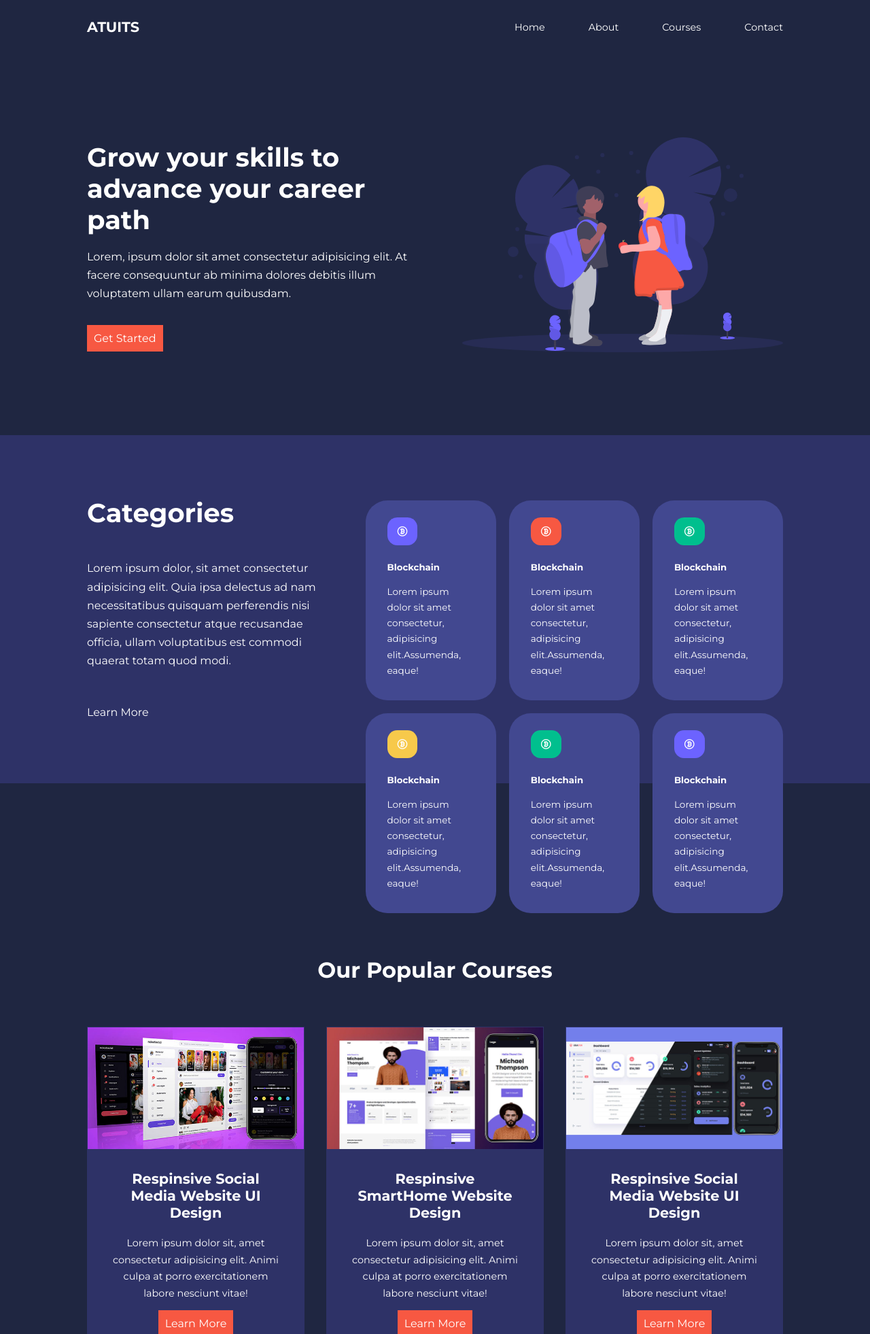
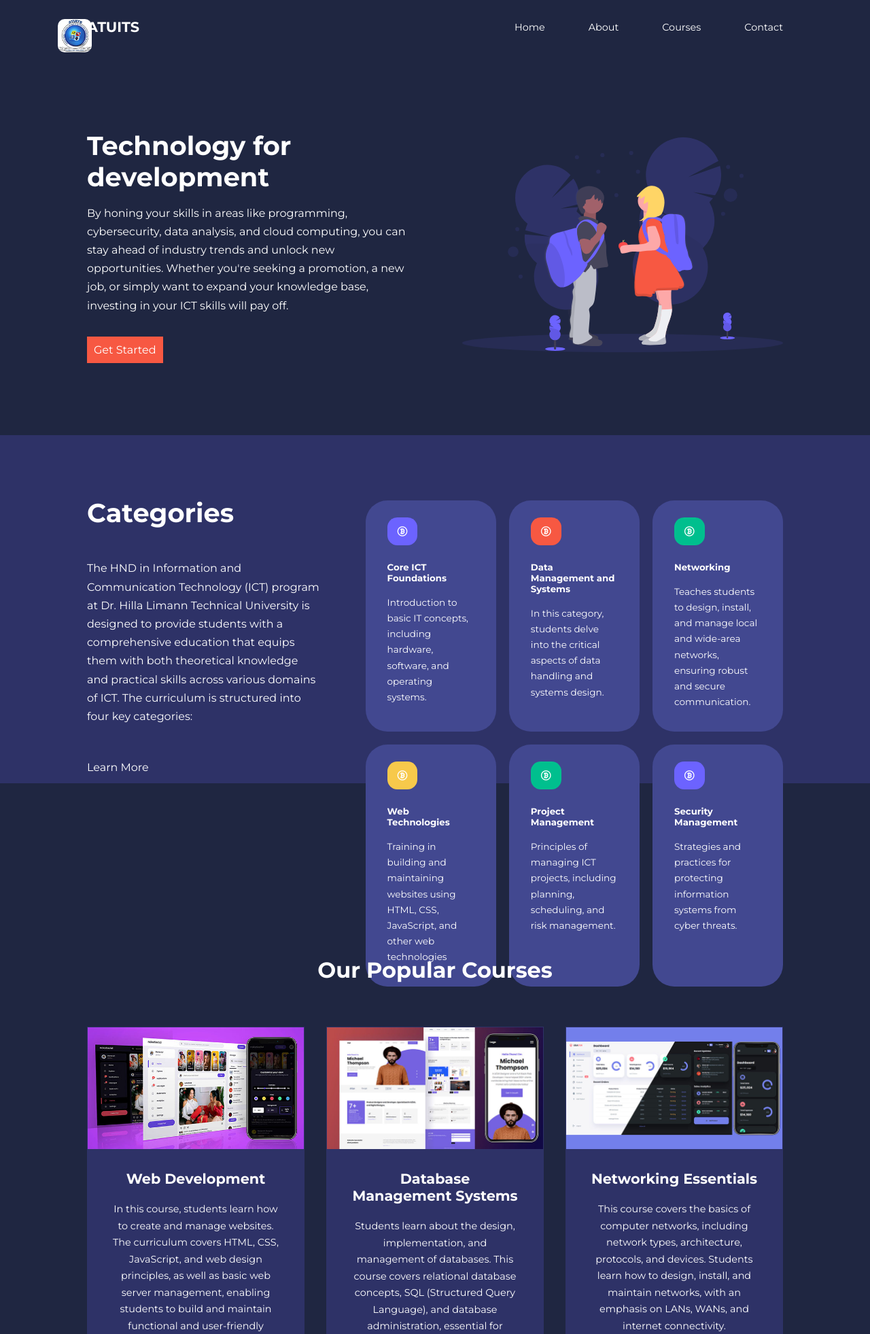
Before and after one commit to abdbashit/atuitsweb, a PHP site: page / in a window 1280 px wide. Shown: the top 1962 px of the page at 68% size. Run offline with PHP 8.4, Linux system fonts and the light colour scheme.

Commit message:
modified

```diff
--- a/css/style.css
+++ b/css/style.css
@@ -106,6 +106,14 @@ btn {
 }
 
 /* ====== NAVBAR ====== */
+.logo{
+  position: fixed;
+  height: auto;
+  left: 85px;
+  width: 50px;
+  border-radius: 20%;
+
+}
 nav {
   background: transparent;
   width: 100vw;
--- a/index.html
+++ b/index.html
@@ -1,5 +1,6 @@
 <!DOCTYPE html>
 <html lang="en">
+  <link rel="shortcut icon" href="images/atuitslogo.png" type="image/x-icon" />
   <head>
     <meta charset="UTF-8" />
     <meta name="viewport" content="width=device-width, initial-scale=1.0" />
@@ -31,7 +32,15 @@
   <body>
     <nav>
       <div class="container nav__container">
-        <a href="index.html"><h4>ATUITS</h4></a>
+        <a href="index.html">
+          <img
+            src="images/atuits_new_logo.PNG"
+            class="logo"
+            alt="atuits_logo"
+          />
+          <h4>ATUITS</h4></a
+        >
+
         <ul class="nav__menu">
           <li><a href="index.html">Home</a></li>
           <li><a href="about.html">About</a></li>
@@ -47,11 +56,13 @@
     <header>
       <div class="container header__container">
         <div class="header__left">
-          <h1>Grow your skills to advance your career path</h1>
+          <h1>Technology for development</h1>
           <p>
-            Lorem, ipsum dolor sit amet consectetur adipisicing elit. At facere
-            consequuntur ab minima dolores debitis illum voluptatem ullam earum
-            quibusdam.
+            By honing your skills in areas like programming, cybersecurity, data
+            analysis, and cloud computing, you can stay ahead of industry trends
+            and unlock new opportunities. Whether you're seeking a promotion, a
+            new job, or simply want to expand your knowledge base, investing in
+            your ICT skills will pay off.
           </p>
           <a href="courses.html" class="btn btn-primary"> Get Started </a>
         </div>
@@ -70,10 +81,11 @@
         <div class="categories__left">
           <h1>Categories</h1>
           <p>
-            Lorem ipsum dolor, sit amet consectetur adipisicing elit. Quia ipsa
-            delectus ad nam necessitatibus quisquam perferendis nisi sapiente
-            consectetur atque recusandae officia, ullam voluptatibus est commodi
-            quaerat totam quod modi.
+            The HND in Information and Communication Technology (ICT) program at
+            Dr. Hilla Limann Technical University is designed to provide
+            students with a comprehensive education that equips them with both
+            theoretical knowledge and practical skills across various domains of
+            ICT. The curriculum is structured into four key categories:
           </p>
           <a href="#" class="btn">Learn More</a>
         </div>
@@ -83,10 +95,10 @@
             <span class="category__icon"
               ><i class="uil uil-bitcoin-circle"></i
             ></span>
-            <h5>Blockchain</h5>
+            <h5>Core ICT Foundations</h5>
             <p>
-              Lorem ipsum dolor sit amet consectetur, adipisicing
-              elit.Assumenda, eaque!
+              Introduction to basic IT concepts, including hardware, software,
+              and operating systems.
             </p>
           </article>
 
@@ -94,10 +106,10 @@
             <span class="category__icon"
               ><i class="uil uil-bitcoin-circle"></i
             ></span>
-            <h5>Blockchain</h5>
+            <h5>Data Management and Systems</h5>
             <p>
-              Lorem ipsum dolor sit amet consectetur, adipisicing
-              elit.Assumenda, eaque!
+              In this category, students delve into the critical aspects of data
+              handling and systems design.
             </p>
           </article>
 
@@ -105,10 +117,10 @@
             <span class="category__icon"
               ><i class="uil uil-bitcoin-circle"></i
             ></span>
-            <h5>Blockchain</h5>
+            <h5>Networking</h5>
             <p>
-              Lorem ipsum dolor sit amet consectetur, adipisicing
-              elit.Assumenda, eaque!
+              Teaches students to design, install, and manage local and
+              wide-area networks, ensuring robust and secure communication.
             </p>
           </article>
 
@@ -116,10 +128,10 @@
             <span class="category__icon"
               ><i class="uil uil-bitcoin-circle"></i
             ></span>
-            <h5>Blockchain</h5>
+            <h5>Web Technologies</h5>
             <p>
-              Lorem ipsum dolor sit amet consectetur, adipisicing
-              elit.Assumenda, eaque!
+              Training in building and maintaining websites using HTML, CSS,
+              JavaScript, and other web technologies
             </p>
           </article>
 
@@ -127,10 +139,10 @@
             <span class="category__icon"
               ><i class="uil uil-bitcoin-circle"></i
             ></span>
-            <h5>Blockchain</h5>
+            <h5>Project Management</h5>
             <p>
-              Lorem ipsum dolor sit amet consectetur, adipisicing
-              elit.Assumenda, eaque!
+              Principles of managing ICT projects, including planning,
+              scheduling, and risk management.
             </p>
           </article>
 
@@ -138,10 +150,10 @@
             <span class="category__icon"
               ><i class="uil uil-bitcoin-circle"></i
             ></span>
-            <h5>Blockchain</h5>
+            <h5>Security Management</h5>
             <p>
-              Lorem ipsum dolor sit amet consectetur, adipisicing
-              elit.Assumenda, eaque!
+              Strategies and practices for protecting information systems from
+              cyber threats.
             </p>
           </article>
         </div>
@@ -157,10 +169,13 @@
             <img src="./images/course1.jpg" alt="" />
           </div>
           <div class="course__info">
-            <h4>Respinsive Social Media Website UI Design</h4>
+            <h4>Web Development</h4>
             <p>
-              Lorem ipsum dolor sit, amet consectetur adipisicing elit. Animi
-              culpa at porro exercitationem labore nesciunt vitae!
+              In this course, students learn how to create and manage websites.
+              The curriculum covers HTML, CSS, JavaScript, and web design
+              principles, as well as basic web server management, enabling
+              students to build and maintain functional and user-friendly
+              websites.
             </p>
             <a href="courses.html" class="btn btn-primary">Learn More</a>
           </div>
@@ -171,10 +186,12 @@
             <img src="./images/course2.jpg" alt="" />
           </div>
           <div class="course__info">
-            <h4>Respinsive SmartHome Website Design</h4>
+            <h4>Database Management Systems</h4>
             <p>
-              Lorem ipsum dolor sit, amet consectetur adipisicing elit. Animi
-              culpa at porro exercitationem labore nesciunt vitae!
+              Students learn about the design, implementation, and management of
+              databases. This course covers relational database concepts, SQL
+              (Structured Query Language), and database administration,
+              essential for managing data in ICT environments.
             </p>
             <a href="courses.html" class="btn btn-primary">Learn More</a>
           </div>
@@ -185,10 +202,12 @@
             <img src="./images/course3.jpg" alt="" />
           </div>
           <div class="course__info">
-            <h4>Respinsive Social Media Website UI Design</h4>
+            <h4>Networking Essentials</h4>
             <p>
-              Lorem ipsum dolor sit, amet consectetur adipisicing elit. Animi
-              culpa at porro exercitationem labore nesciunt vitae!
+              This course covers the basics of computer networks, including
+              network types, architecture, protocols, and devices. Students
+              learn how to design, install, and maintain networks, with an
+              emphasis on LANs, WANs, and internet connectivity.
             </p>
             <a href="courses.html" class="btn btn-primary">Learn More</a>
           </div>
@@ -197,6 +216,37 @@
         <article class="course">
           <div class="course__image">
             <img src="./images/course4.jpg" alt="" />
+            <div class="course__info"></div>
+            <h4>Computer Programming (e.g., Python, Java)</h4>
+            <p>
+              This course focuses on teaching programming languages such as
+              Python or Java. Students learn how to write, test, and debug code,
+              develop algorithms, and create simple software applications,
+              forming the basis for software development skills.
+            </p>
+            <a href="courses.html" class="btn btn-primary">Learn More</a>
+          </div>
+        </article>
+
+        <article class="course">
+          <div class="course__image">
+            <img src="./images/course5.jpg" alt="" />
+            <div class="course__info"></div>
+            <h4>Systems Analysis and Design</h4>
+            <p>
+              This course focuses on the methodologies and tools used in
+              analyzing and designing information systems. Students learn how to
+              gather requirements, model system processes, and design system
+              architectures, preparing them for roles in system development and
+              project management.
+            </p>
+            <a href="courses.html" class="btn btn-primary">Learn More</a>
+          </div>
+        </article>
+
+        <article class="course">
+          <div class="course__image">
+            <img src="./images/course6.jpg" alt="" />
             <div class="course__info"></div>
             <h4>Respinsive Social Media Website UI Design</h4>
             <p>
@@ -216,120 +266,137 @@
         <article class="faq">
           <div class="faq__icon"><i class="uil uil-plus"></i></div>
           <div class="question__answer">
-            <h4>How do I the right course for me</h4>
+            <h4>
+              What programming languages will I learn in the HND ICT program?
+            </h4>
             <p>
-              Lorem ipsum dolor sit amet consectetur, adipisicing elit. Vero
-              fugiat qui deleniti accusantium laboriosam dolores accusamus sed,
-              sapiente dignissimos veritatis facilis omnis maiores nesciunt
-              dicta repellat facere possimus est laborum!
+              You will primarily learn programming languages such as Python and
+              Java, which are essential for software development and
+              problem-solving
             </p>
           </div>
         </article>
         <article class="faq">
           <div class="faq__icon"><i class="uil uil-plus"></i></div>
           <div class="question__answer">
-            <h4>How do I the right course for me</h4>
+            <h4>
+              How important is understanding the fundamentals of IT in the
+              program?
+            </h4>
             <p>
-              Lorem ipsum dolor sit amet consectetur, adipisicing elit. Vero
-              fugiat qui deleniti accusantium laboriosam dolores accusamus sed,
-              sapiente dignissimos veritatis facilis omnis maiores nesciunt
-              dicta repellat facere possimus est laborum!
+              Understanding the fundamentals of IT is crucial as it provides the
+              basic knowledge of how computer systems work, including hardware,
+              software, and operating systems. This foundation supports your
+              learning in more advanced ICT topics.
             </p>
           </div>
         </article>
         <article class="faq">
           <div class="faq__icon"><i class="uil uil-plus"></i></div>
           <div class="question__answer">
-            <h4>How do I the right course for me</h4>
+            <h4>
+              What skills will I gain from the Database Management Systems
+              course?
+            </h4>
             <p>
-              Lorem ipsum dolor sit amet consectetur, adipisicing elit. Vero
-              fugiat qui deleniti accusantium laboriosam dolores accusamus sed,
-              sapiente dignissimos veritatis facilis omnis maiores nesciunt
-              dicta repellat facere possimus est laborum!
+              You will learn how to design, implement, and manage databases,
+              including writing and optimizing SQL queries, which are essential
+              for organizing and retrieving data efficiently.
             </p>
           </div>
         </article>
         <article class="faq">
           <div class="faq__icon"><i class="uil uil-plus"></i></div>
           <div class="question__answer">
-            <h4>How do I the right course for me</h4>
+            <h4>
+              How does the Systems Analysis and Design course prepare me for the
+              ICT industry?
+            </h4>
             <p>
-              Lorem ipsum dolor sit amet consectetur, adipisicing elit. Vero
-              fugiat qui deleniti accusantium laboriosam dolores accusamus sed,
-              sapiente dignissimos veritatis facilis omnis maiores nesciunt
-              dicta repellat facere possimus est laborum!
+              This course equips you with the skills to analyze user
+              requirements and design information systems that meet
+              organizational needs, which is critical for creating effective and
+              efficient ICT solutions.
             </p>
           </div>
         </article>
         <article class="faq">
           <div class="faq__icon"><i class="uil uil-plus"></i></div>
           <div class="question__answer">
-            <h4>How do I the right course for me</h4>
+            <h4>
+              What networking concepts will I learn in the Networking Essentials
+              course?
+            </h4>
             <p>
-              Lorem ipsum dolor sit amet consectetur, adipisicing elit. Vero
-              fugiat qui deleniti accusantium laboriosam dolores accusamus sed,
-              sapiente dignissimos veritatis facilis omnis maiores nesciunt
-              dicta repellat facere possimus est laborum!
+              You will learn about network types, architecture, protocols, and
+              devices, as well as how to design, install, and maintain both
+              local (LAN) and wide-area networks (WAN), ensuring secure and
+              reliable communication.
             </p>
           </div>
         </article>
         <article class="faq">
           <div class="faq__icon"><i class="uil uil-plus"></i></div>
           <div class="question__answer">
-            <h4>How do I the right course for me</h4>
+            <h4>How will the Web Development course help me in my career?</h4>
             <p>
-              Lorem ipsum dolor sit amet consectetur, adipisicing elit. Vero
-              fugiat qui deleniti accusantium laboriosam dolores accusamus sed,
-              sapiente dignissimos veritatis facilis omnis maiores nesciunt
-              dicta repellat facere possimus est laborum!
+              This course will teach you to build and maintain websites using
+              HTML, CSS, JavaScript, and other tools, which are valuable skills
+              in web development, design, and maintaining an online presence for
+              businesses.
             </p>
           </div>
         </article>
         <article class="faq">
           <div class="faq__icon"><i class="uil uil-plus"></i></div>
           <div class="question__answer">
-            <h4>How do I the right course for me</h4>
+            <h4>
+              What can I expect to learn in the ICT Project Management course?
+            </h4>
             <p>
-              Lorem ipsum dolor sit amet consectetur, adipisicing elit. Vero
-              fugiat qui deleniti accusantium laboriosam dolores accusamus sed,
-              sapiente dignissimos veritatis facilis omnis maiores nesciunt
-              dicta repellat facere possimus est laborum!
+              You will learn the principles of project management, including
+              planning, scheduling, risk management, and resource allocation,
+              which are vital skills for managing ICT projects from start to
+              finish.
             </p>
           </div>
         </article>
         <article class="faq">
           <div class="faq__icon"><i class="uil uil-plus"></i></div>
           <div class="question__answer">
-            <h4>How do I the right course for me</h4>
+            <h4>How important is Cybersecurity in the HND ICT program?</h4>
             <p>
-              Lorem ipsum dolor sit amet consectetur, adipisicing elit. Vero
-              fugiat qui deleniti accusantium laboriosam dolores accusamus sed,
-              sapiente dignissimos veritatis facilis omnis maiores nesciunt
-              dicta repellat facere possimus est laborum!
+              Cybersecurity is crucial as it teaches you how to protect
+              information systems from cyber threats, which is increasingly
+              important in today’s digital world where data breaches and cyber
+              attacks are common.
             </p>
           </div>
         </article>
         <article class="faq">
           <div class="faq__icon"><i class="uil uil-plus"></i></div>
           <div class="question__answer">
-            <h4>How do I the right course for me</h4>
+            <h4>
+              What career opportunities are available after completing the HND
+              in ICT?
+            </h4>
             <p>
-              Lorem ipsum dolor sit amet consectetur, adipisicing elit. Vero
-              fugiat qui deleniti accusantium laboriosam dolores accusamus sed,
-              sapiente dignissimos veritatis facilis omnis maiores nesciunt
-              dicta repellat facere possimus est laborum!
+              Graduates can pursue various roles, including software
+              development, network administration, database management, web
+              development, IT support, cybersecurity, and project management.
             </p>
           </div>
         </article>
         <article class="faq">
           <div class="faq__icon"><i class="uil uil-plus"></i></div>
           <div class="question__answer">
-            <h4>How do I the right course for me</h4>
+            <h4>
+              How does the HND ICT program prepare me for further studies?
+            </h4>
             <p>
-              Lorem ipsum dolor sit amet consectetur, adipisicing elit. Vero
-              fugiat qui deleniti accusantium laboriosam dolores accusamus sed,
-              sapiente dignissimos veritatis facilis omnis maiores nesciunt
-              dicta repellat facere possimus est laborum!
+              The program provides a solid foundation in ICT, making you
+              eligible to pursue advanced studies such as a Bachelor of
+              Technology (BTech) or other related degree programs.
             </p>
           </div>
         </article>
@@ -346,14 +413,15 @@
           </div>
           <div class="testimonial__info">
             <h5>Atia</h5>
-            <small>Student</small>
+            <small>Student, HND ICT Graduate</small>
           </div>
           <div class="testimonial__body">
             <p>
-              Lorem ipsum dolor sit amet consectetur, adipisicing elit. Quaerat
-              officiis sed commodi ipsam itaque beatae inventore dolores
-              suscipit hic sequi atque, veritatis illo dolor quidem, in
-              provident accusamus asperiores officia.
+              The Fundamentals of Information Technology course gave me a strong
+              base in understanding how computer systems operate. Learning
+              programming languages like Python and Java was challenging but
+              rewarding. It has really set me up for success in developing
+              software and tackling complex problems in the tech world.
             </p>
           </div>
         </article>
@@ -364,14 +432,16 @@
           </div>
           <div class="testimonial__info">
             <h5>Asem</h5>
-            <small>Web Developer</small>
+            <small>Database Administrator</small>
           </div>
           <div class="testimonial__body">
             <p>
-              Lorem ipsum dolor sit amet consectetur, adipisicing elit. Quaerat
-              officiis sed commodi ipsam itaque beatae inventore dolores
-              suscipit hic sequi atque, veritatis illo dolor quidem, in
-              provident accusamus asperiores officia.
+              The Database Management Systems course was incredibly useful. I
+              now feel confident in designing and managing databases and writing
+              SQL queries. These skills have proven essential in my current role
+              as a database administrator. The Systems Analysis and Design
+              course also helped me understand how to create effective systems
+              that meet user needs.
             </p>
           </div>
         </article>
@@ -382,14 +452,16 @@
           </div>
           <div class="testimonial__info">
             <h5>Abdul</h5>
-            <small>Student</small>
+            <small>Network Technician and Web Designer</small>
           </div>
           <div class="testimonial__body">
             <p>
-              Lorem ipsum dolor sit amet consectetur, adipisicing elit. Quaerat
-              officiis sed commodi ipsam itaque beatae inventore dolores
-              suscipit hic sequi atque, veritatis illo dolor quidem, in
-              provident accusamus asperiores officia.
+              Networking Essentials taught me everything I needed to know about
+              setting up and managing networks. This knowledge was directly
+              applicable to my job as a network technician. Additionally, the
+              Web Development course allowed me to build and maintain my own
+              website, which has been a great asset in my freelance web design
+              business.
             </p>
           </div>
         </article>
@@ -400,14 +472,16 @@
           </div>
           <div class="testimonial__info">
             <h5>Asem</h5>
-            <small>Student</small>
+            <small>ICT Project Manager</small>
           </div>
           <div class="testimonial__body">
             <p>
-              Lorem ipsum dolor sit amet consectetur, adipisicing elit. Quaerat
-              officiis sed commodi ipsam itaque beatae inventore dolores
-              suscipit hic sequi atque, veritatis illo dolor quidem, in
-              provident accusamus asperiores officia.
+              The ICT Project Management course was a game-changer for me.
+              Learning about project planning, risk management, and resource
+              allocation prepared me to lead successful ICT projects at work.
+              The Cybersecurity course gave me a thorough understanding of
+              protecting systems from threats, which is crucial in today’s
+              digital landscape
             </p>
           </div>
         </article>
@@ -418,14 +492,15 @@
           </div>
           <div class="testimonial__info">
             <h5>Asem</h5>
-            <small>Student</small>
+            <small>HND ICT Graduate and BTech Student</small>
           </div>
           <div class="testimonial__body">
             <p>
-              Lorem ipsum dolor sit amet consectetur, adipisicing elit. Quaerat
-              officiis sed commodi ipsam itaque beatae inventore dolores
-              suscipit hic sequi atque, veritatis illo dolor quidem, in
-              provident accusamus asperiores officia.
+              The HND ICT program at Dr. Hilla Limann Technical University was
+              comprehensive and practical. The combination of technical skills
+              and project management training has opened many doors for me
+              professionally. I am now pursuing a BTech degree and feel
+              well-prepared for advanced studies
             </p>
           </div>
         </article>
@@ -439,8 +514,7 @@
         <div class="footer__1">
           <a href="index.html" class="footer__logo"><h4>ATUITS</h4></a>
           <p>
-            Lorem ipsum dolor sit, amet consectetur adipisicing elit. Incidunt,
-            ad?
+            Technology for development
           </p>
         </div>
 
```
Also changed, not shown: about.html (+46 -46 lines), courses.html (+66 -53 lines), Data Flow Diagrams/Back End.PNG (added), Data Flow Diagrams/Front End.PNG (added), images/Alhassan Seiba.PNG (added), images/Dr. ERNEST D GANAA.PNG (added), images/Dr. Ernest Ganaa.PNG (added), images/Mr. AFRIYEI ROCKSON.PNG (added), images/Mr. ALHASSAN SEIBA.PNG (added), images/Mr. Alhaj ZAKARIA ISMAIL MAHAMUD.PNG (added), images/Mr. KWASI DANSO.PNG (added), images/Mr. RICHARD OSEI SAKYI.PNG (added), images/Wini Macdan Award.jpg (added), images/atuits_new_logo.PNG (added), 2 more files.
